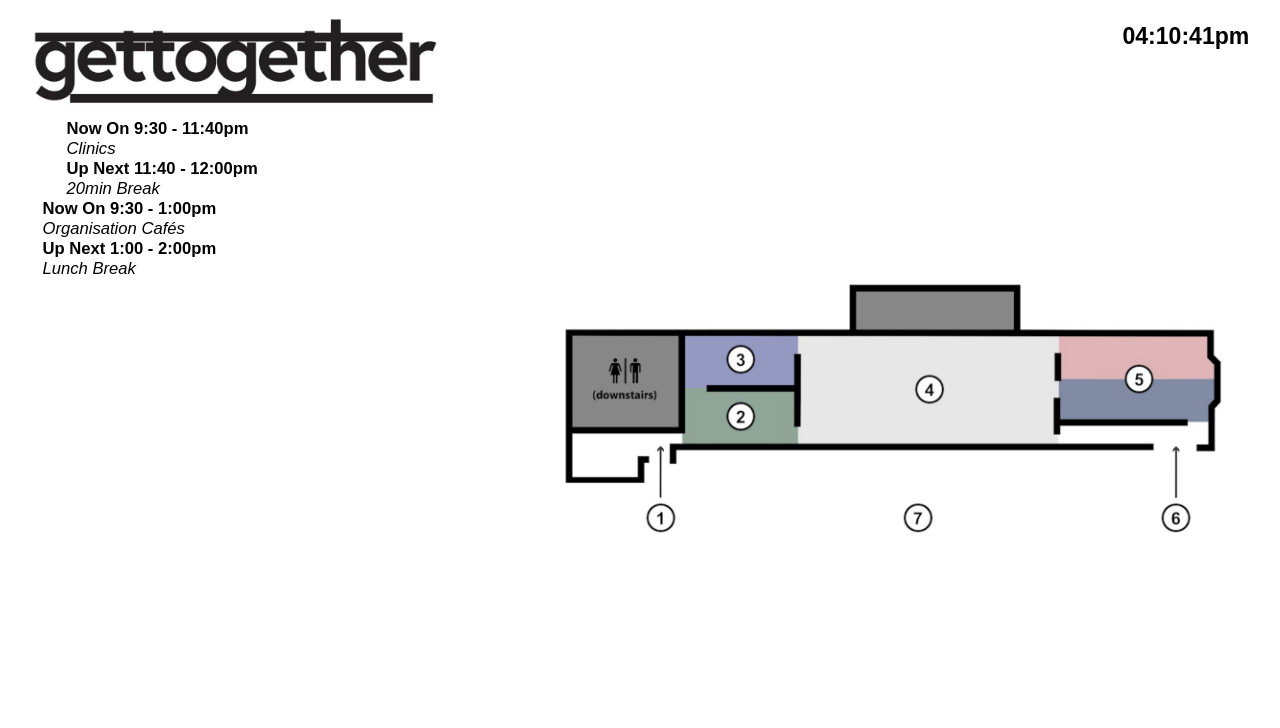
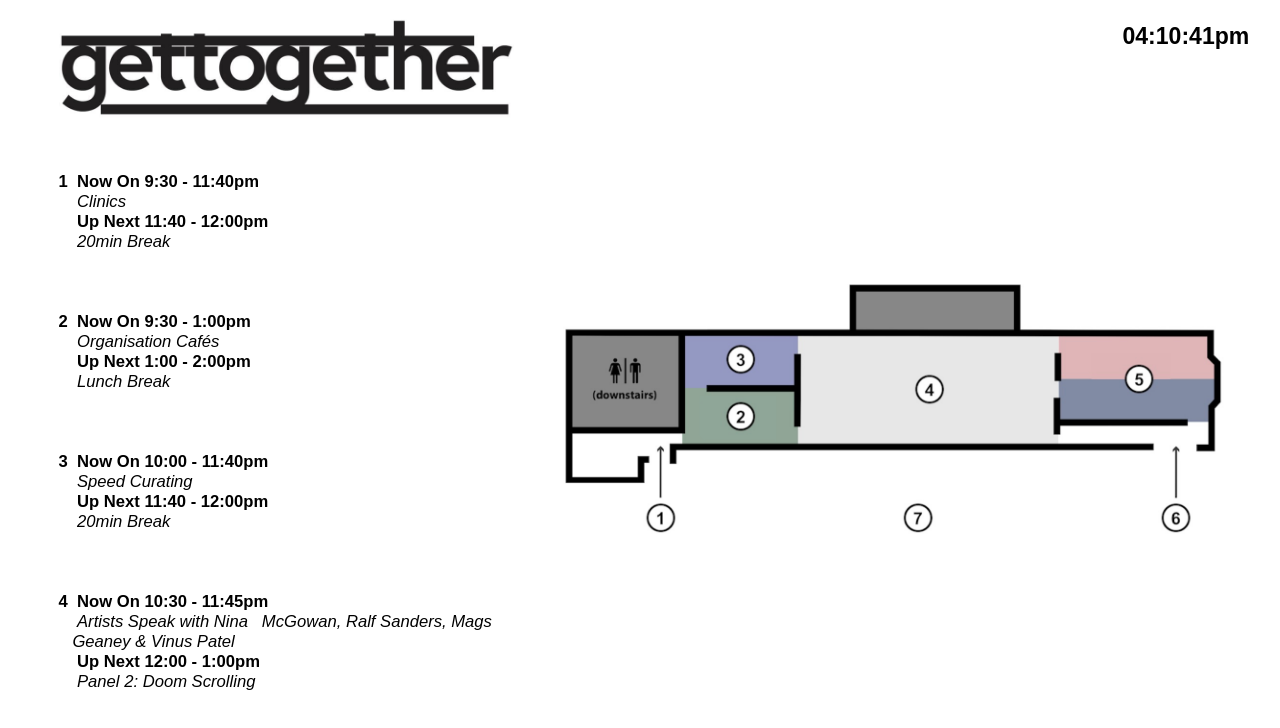
Before and after one commit to VAIProjects/GT24Map-Timetable, a plain HTML site: page index.html in a window 1280 px wide. Drawn offline with Linux system fonts and the light colour scheme.

Commit message:
Updated Layout

```diff
--- a/index.html
+++ b/index.html
@@ -26,28 +26,64 @@
       <div id="eventlogo">
           <img src="images/GT24Logo.jpg">
       </div>
-
+      <!--Johnson Room-->
       <div class="johnson-room">
-        <div class="johnson-room-text">
-                <span style="font-weight: 800; font-family: Arial, Helvetica, sans-serif;">&nbsp;&nbsp;Now On 9:30 - 11:40pm</span>
+        <div class="johnson-room-text"></div>
                 <br>
-                <span style="font-family: Arial, Helvetica, sans-serif; font-style: italic;">&nbsp;&nbsp;Clinics</span>
                 <br>
-                <span style="font-weight: 800; font-family: Arial, Helvetica, sans-serif;">&nbsp;&nbsp;Up Next 11:40 - 12:00pm</span>
+                <span style="font-weight: 800; font-family: Arial, Helvetica, sans-serif;">1&nbsp;&nbsp;Now On 9:30 - 11:40pm</span>
                 <br>
-                <span style="font-family: Arial, Helvetica, sans-serif; font-style: italic;">&nbsp;&nbsp;20min Break</span>
+                <span style="font-family: Arial, Helvetica, sans-serif; font-style: italic;"><span style="color: white;">1</span>&nbsp;&nbsp;Clinics</span>
+                <br>
+                <span style="font-weight: 800; font-family: Arial, Helvetica, sans-serif;"><span style="color: white;">1</span>&nbsp;&nbsp;Up Next 11:40 - 12:00pm</span>
+                <br>
+                <span style="font-family: Arial, Helvetica, sans-serif; font-style: italic;"><span style="color: white;">1</span>&nbsp;&nbsp;20min Break</span>
+                <br>
+                <br>
+                <br>
+                <br>
         </div>
-     </div>
+     <!--Great Hall-->
         <div class="great-hall">
                 <div class="great-hall-text"></div>
-                <span style="font-weight: 800; font-family: Arial, Helvetica, sans-serif;">&nbsp;&nbsp;Now On 9:30 - 1:00pm</span>
+                <span style="font-weight: 800; font-family: Arial, Helvetica, sans-serif;">2&nbsp;&nbsp;Now On 9:30 - 1:00pm</span>
                 <br>
-                <span style="font-family: Arial, Helvetica, sans-serif; font-style: italic;">&nbsp;&nbsp;Organisation Cafés</span>
+                <span style="font-family: Arial, Helvetica, sans-serif; font-style: italic;"><span style="color: white;">2</span>&nbsp;&nbsp;Organisation Cafés</span>
                 <br>
-                <span style="font-weight: 800; font-family: Arial, Helvetica, sans-serif;">&nbsp;&nbsp;Up Next 1:00 - 2:00pm</span>
+                <span style="font-weight: 800; font-family: Arial, Helvetica, sans-serif;"><span style="color: white;">2</span>&nbsp;&nbsp;Up Next 1:00 - 2:00pm</span>
                 <br>
-                <span style="font-family: Arial, Helvetica, sans-serif; font-style: italic;">&nbsp;&nbsp;Lunch Break</span>
+                <span style="font-family: Arial, Helvetica, sans-serif; font-style: italic;"><span style="color: white;">2</span>&nbsp;&nbsp;Lunch Break</span>
+                <br>
+                <br>
+                <br>
+                <br>
         </div>
+    <!--Drawing Room-->
+    <div class="drawing-room">
+        <div class="drawing-room-text"></div>
+        <span style="font-weight: 800; font-family: Arial, Helvetica, sans-serif;">3&nbsp;&nbsp;Now On 10:00 - 11:40pm</span>
+        <br>
+        <span style="font-family: Arial, Helvetica, sans-serif; font-style: italic;"><span style="color: white;">3</span>&nbsp;&nbsp;Speed Curating</span>
+        <br>
+        <span style="font-weight: 800; font-family: Arial, Helvetica, sans-serif;"><span style="color: white;">3</span>&nbsp;&nbsp;Up Next 11:40 - 12:00pm</span>
+        <br>
+        <span style="font-family: Arial, Helvetica, sans-serif; font-style: italic;"><span style="color: white;">3</span>&nbsp;&nbsp;20min Break</span>
+        <br>
+        <br>
+        <br>
+        <br>
+        <!--The Chapel-->
+        <div class="chapel">
+            <div class="chapel-text"></div>
+            <span style="font-weight: 800; font-family: Arial, Helvetica, sans-serif;">4&nbsp;&nbsp;Now On 10:30 - 11:45pm</span>
+            <br>
+            <span style="font-family: Arial, Helvetica, sans-serif; font-style: italic;"><span style="color: white;">4</span>&nbsp;&nbsp;Artists Speak with Nina &nbsp;&nbsp;McGowan, Ralf Sanders, Mags &nbsp;&nbsp;&nbsp;Geaney & Vinus Patel</span>
+            <br>
+            <span style="font-weight: 800; font-family: Arial, Helvetica, sans-serif;"><span style="color: white;">4</span>&nbsp;&nbsp;Up Next 12:00 - 1:00pm</span>
+            <br>
+            <span style="font-family: Arial, Helvetica, sans-serif; font-style: italic;"><span style="color: white;">4</span>&nbsp;&nbsp;Panel 2: Doom Scrolling</span>
+        </div>
+    </div>
     </div>
     <div class="container-right">
         <div id="header">
--- a/style.css
+++ b/style.css
@@ -21,8 +21,8 @@
   .container-left img {
     position: relative;
     max-height: 25vh;
-    max-width: 80%;
-    padding-left: 5%;
+    max-width: 90%;
+    padding-left: 10%;
   }
 /* Johnson Room */
   .johnson-room {
@@ -30,7 +30,7 @@
     max-width: 100%;
     position: relative;
     font-size: calc(0.8vw + 0.8vh);
-    padding-left: 5%;
+    padding-left: 10%;
   }
 
   .johnson-room-text {
@@ -47,7 +47,7 @@
     max-width: 100%;
     position: relative;
     font-size: calc(0.8vw + 0.8vh);
-    padding-left: 5%;
+    padding-left: 10%;
   }
 
   .great-hall-text {
@@ -56,6 +56,25 @@
     font-size: calc(0.8vw + 0.8vh);
     overflow: auto;
   }
+
+/* Drawing Room*/
+
+.drawing-room {
+    max-height: 25vh;
+    max-width: 100%;
+    position: relative;
+    font-size: calc(0.8vw + 0.8vh);
+    padding-left: 10%;
+  }
+
+  .drawing-room-text {
+    float: right;
+    width: 95%;
+    font-size: calc(0.8vw + 0.8vh);
+    overflow: auto;
+  }
+
+
 
 /* Right Block */
 .container-right {
```
